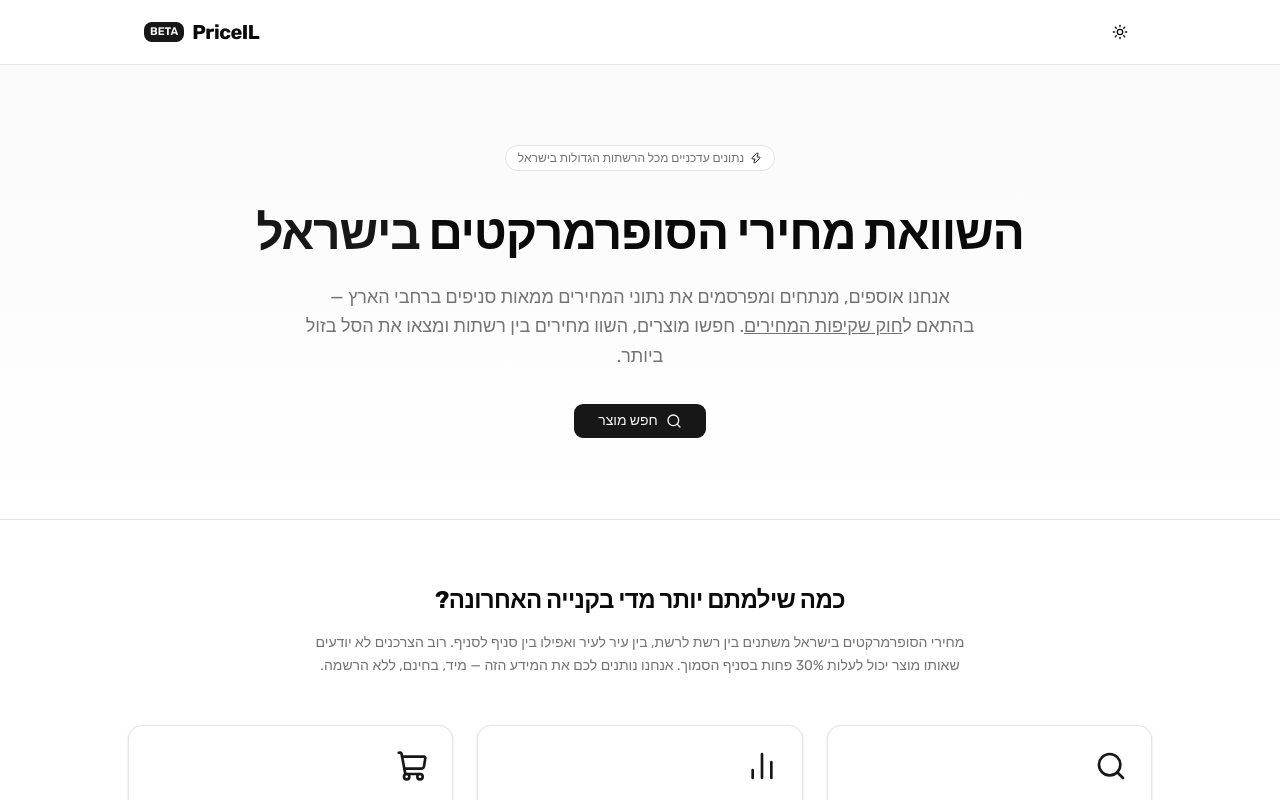
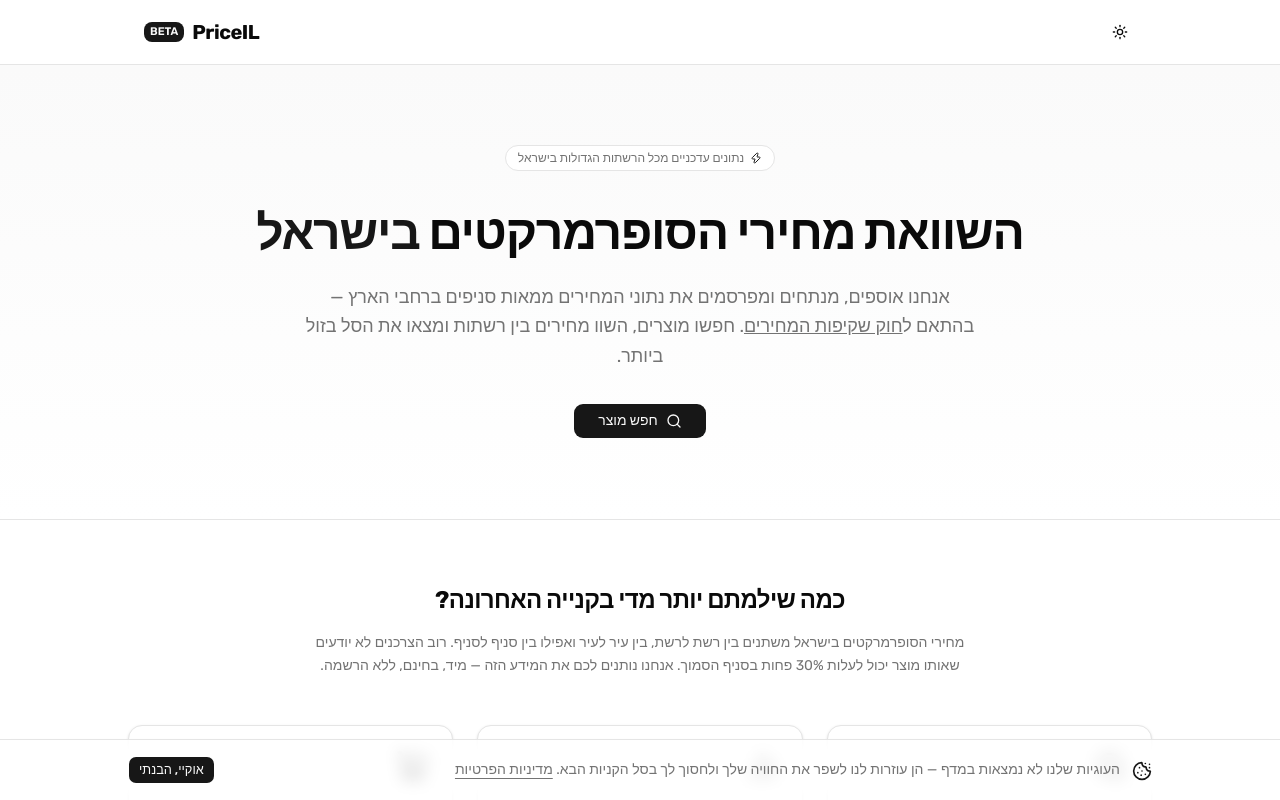
Before and after one commit to Avshalom-Ts/priceil-web, a Next.js app: page / in a window 1280 px wide. Shown: the top 800 px of the page. Built offline with nearby package versions, Linux system fonts and the light colour scheme.

Commit message:
feat: add CookieBanner component for cookie consent management

```diff
--- a/src/app/layout.tsx
+++ b/src/app/layout.tsx
@@ -4,6 +4,7 @@ import "./globals.css";
 import { Navbar } from "@/components/navbar";
 import { ThemeProvider } from "@/components/theme-provider";
 import { Footer } from "@/components/footbar";
+import { CookieBanner } from "@/components/cookie-banner";
 
 const rubik = Rubik({
   variable: "--font-rubik",
@@ -34,6 +35,7 @@ export default function RootLayout({
           <Navbar />
           {children}
           <Footer />
+          <CookieBanner />
         </ThemeProvider>
       </body>
     </html>
--- /dev/null
+++ b/src/components/cookie-banner.tsx
@@ -0,0 +1,47 @@
+"use client";
+
+import { useState, useEffect } from "react";
+import Link from "next/link";
+import { Button } from "@/components/ui/button";
+import { Cookie } from "lucide-react";
+
+const STORAGE_KEY = "priceil-cookie-consent";
+
+export function CookieBanner() {
+    const [visible, setVisible] = useState(false);
+
+    useEffect(() => {
+        if (!localStorage.getItem(STORAGE_KEY)) {
+            setVisible(true);
+        }
+    }, []);
+
+    function accept() {
+        localStorage.setItem(STORAGE_KEY, "accepted");
+        setVisible(false);
+    }
+
+    if (!visible) return null;
+
+    return (
+        <div className="fixed bottom-0 inset-x-0 z-50 border-t border-border bg-background/95 backdrop-blur supports-[backdrop-filter]:bg-background/80 px-4 py-4 shadow-lg">
+            <div className="mx-auto flex max-w-5xl flex-wrap items-center justify-between gap-4">
+                <div className="flex items-start gap-3">
+                    <Cookie className="mt-0.5 size-5 shrink-0 text-primary" aria-hidden="true" />
+                    <p className="text-sm text-muted-foreground leading-relaxed">
+                        העוגיות שלנו לא נמצאות במדף — הן עוזרות לנו לשפר את החוויה שלך ולחסוך לך בסל הקניות הבא.{" "}
+                        <Link
+                            href="/privacy"
+                            className="underline underline-offset-4 hover:text-foreground transition-colors"
+                        >
+                            מדיניות הפרטיות
+                        </Link>
+                    </p>
+                </div>
+                <Button onClick={accept} size="sm" className="shrink-0">
+                    אוקיי, הבנתי
+                </Button>
+            </div>
+        </div>
+    );
+}
```
